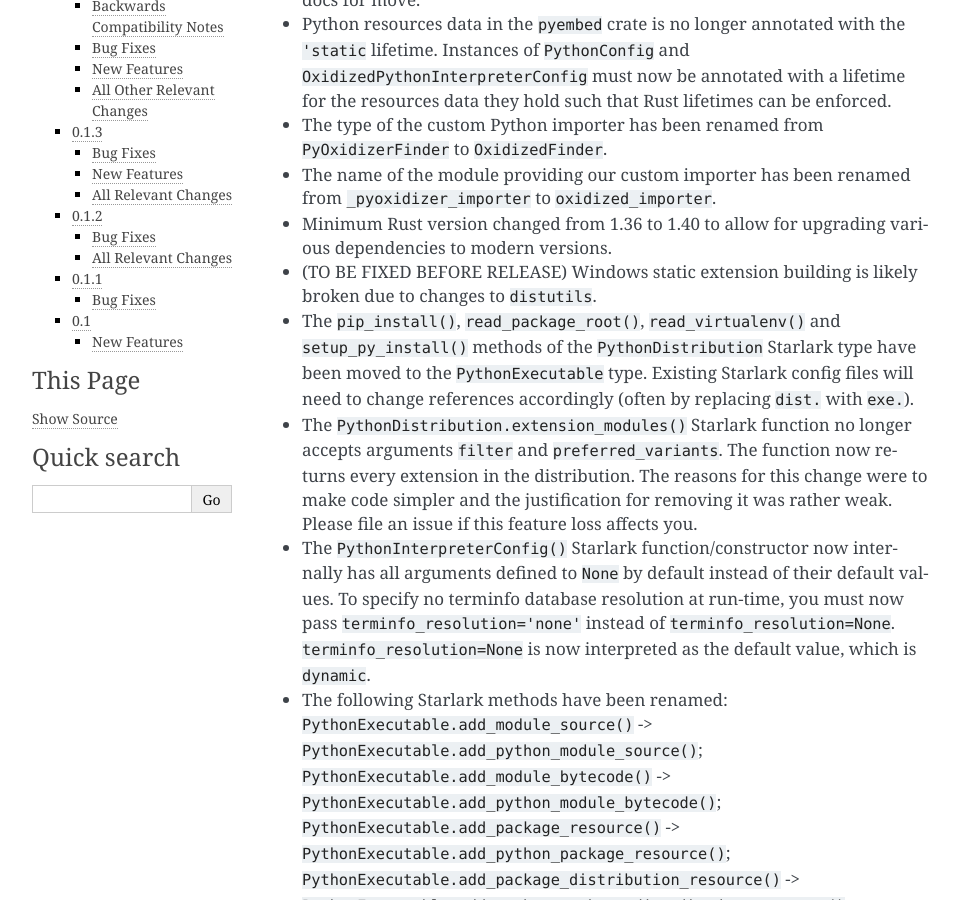
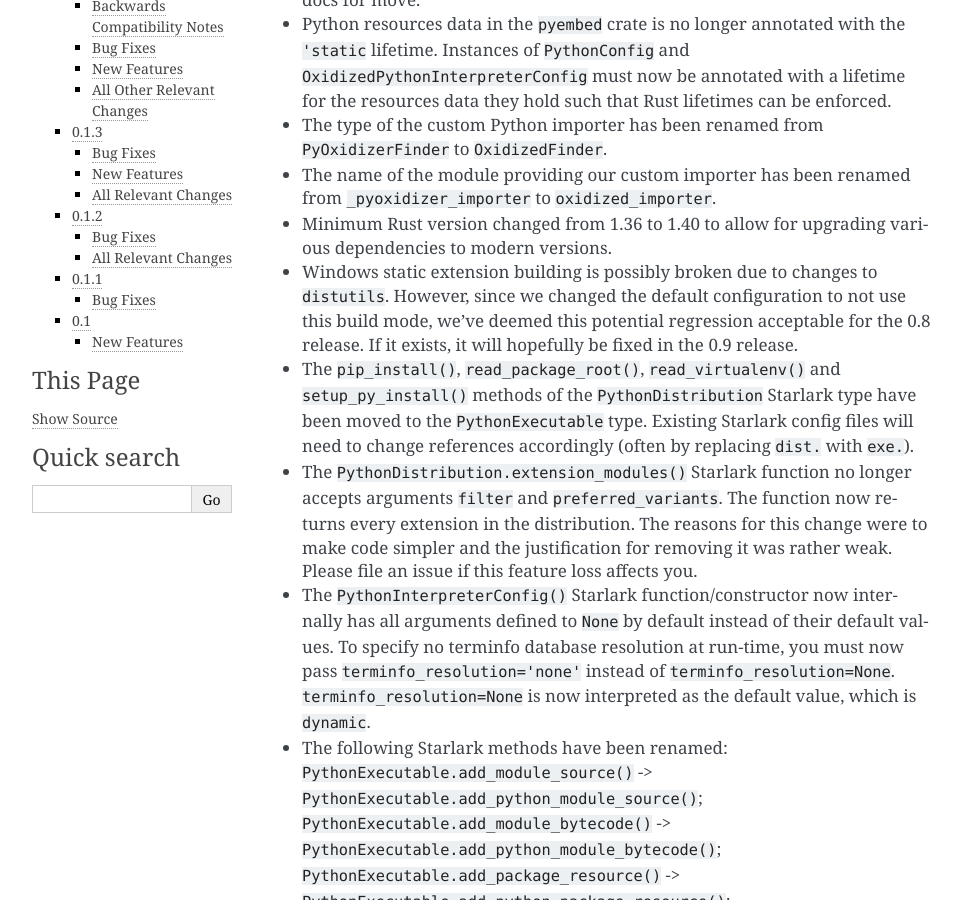
Before and after one commit to indygreg/PyOxidizer, a Sphinx documentation site: the page built from docs/history.rst, in a window 1280 px wide and 900 px high, scrolled down 1128 px. Shown: the whole window, without its empty margins (148-1109 px from the left). Built offline with Sphinx 7.4.7, drawn with Linux system fonts in a browser that asks for light colours; the version number is read from the project's files by our own code.

Commit message:
docs: reword history entry about potential regression

```diff
--- a/docs/history.rst
+++ b/docs/history.rst
@@ -63,8 +63,11 @@ Backwards Compatibility Notes
   from ``_pyoxidizer_importer`` to ``oxidized_importer``.
 * Minimum Rust version changed from 1.36 to 1.40 to allow for upgrading
   various dependencies to modern versions.
-* (TO BE FIXED BEFORE RELEASE) Windows static extension building is likely
-  broken due to changes to ``distutils``.
+* Windows static extension building is possibly broken due to changes to
+  ``distutils``. However, since we changed the default configuration to
+  not use this build mode, we've deemed this potential regression acceptable
+  for the 0.8 release. If it exists, it will hopefully be fixed in the 0.9
+  release.
 * The ``pip_install()``, ``read_package_root()``, ``read_virtualenv()`` and
   ``setup_py_install()`` methods of the ``PythonDistribution`` Starlark type
   have been moved to the ``PythonExecutable`` type. Existing Starlark config
```
